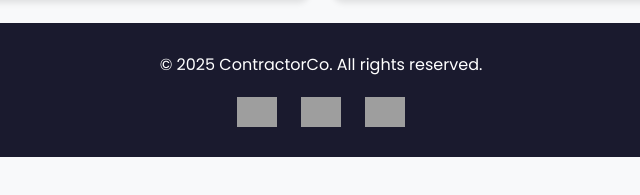
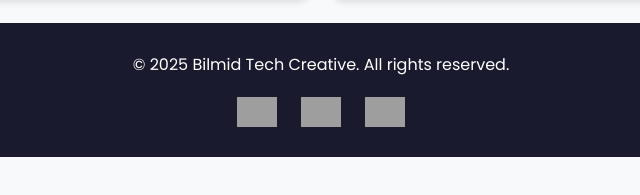
Before and after one commit to Omokhanconcept/omokhanconceptltd, a plain HTML site: page index.html in a window 1280 px wide. Shown: the part 4019-4214 px from the top of the page, 319-959 px from the left. Drawn offline with nearby package versions, Linux system fonts and the light colour scheme; grey boxes are pictures that could not be loaded.

Commit message:
index.html

```diff
--- a/index.html
+++ b/index.html
@@ -660,7 +660,7 @@
 <!-- Footer -->
 <footer>
   <div class="text-center">
-    <p>© 2025 ContractorCo. All rights reserved.</p>
+    <p>© 2025 Bilmid Tech Creative. All rights reserved.</p>
     <div class="footer-icons">
       <a href="https://wa.me/08038863201" target="_blank">
         <img src="https://img.icons8.com/color/48/000000/whatsapp--v1.png" alt="WhatsApp"/>
```
